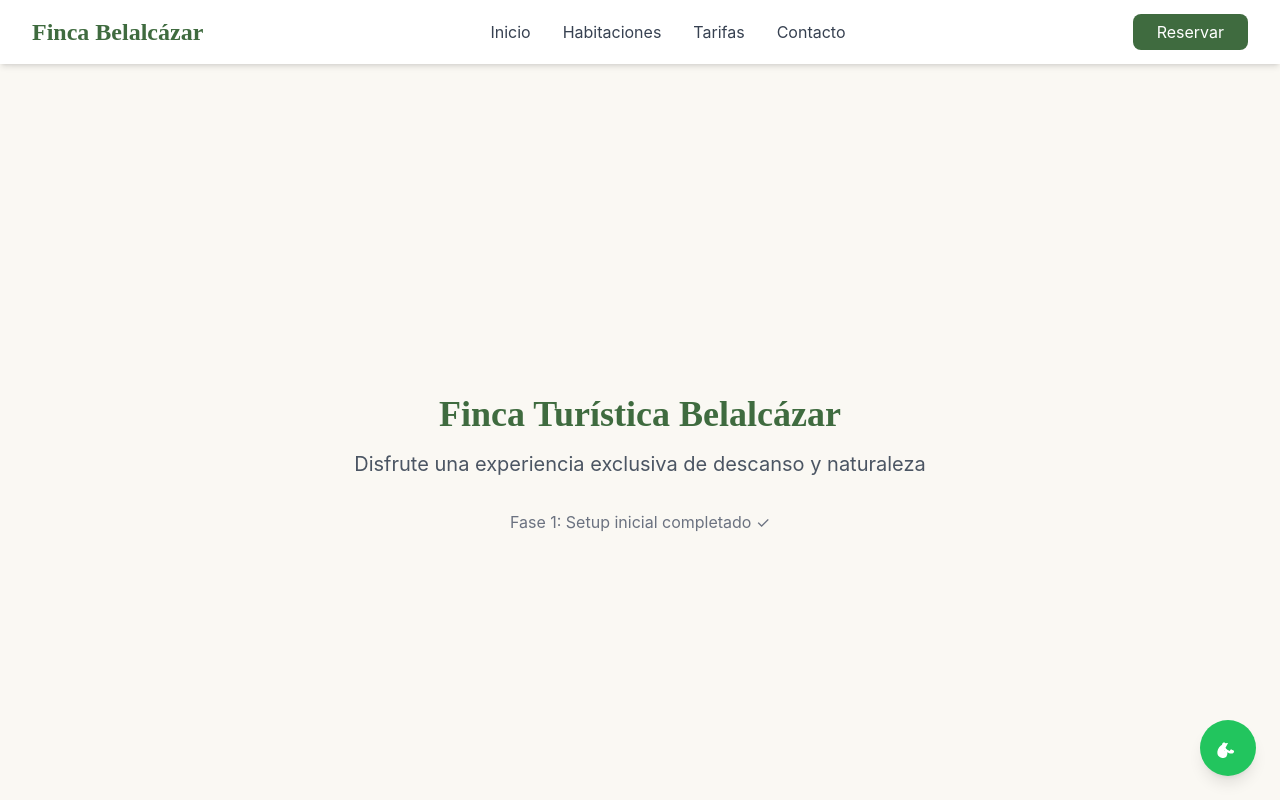
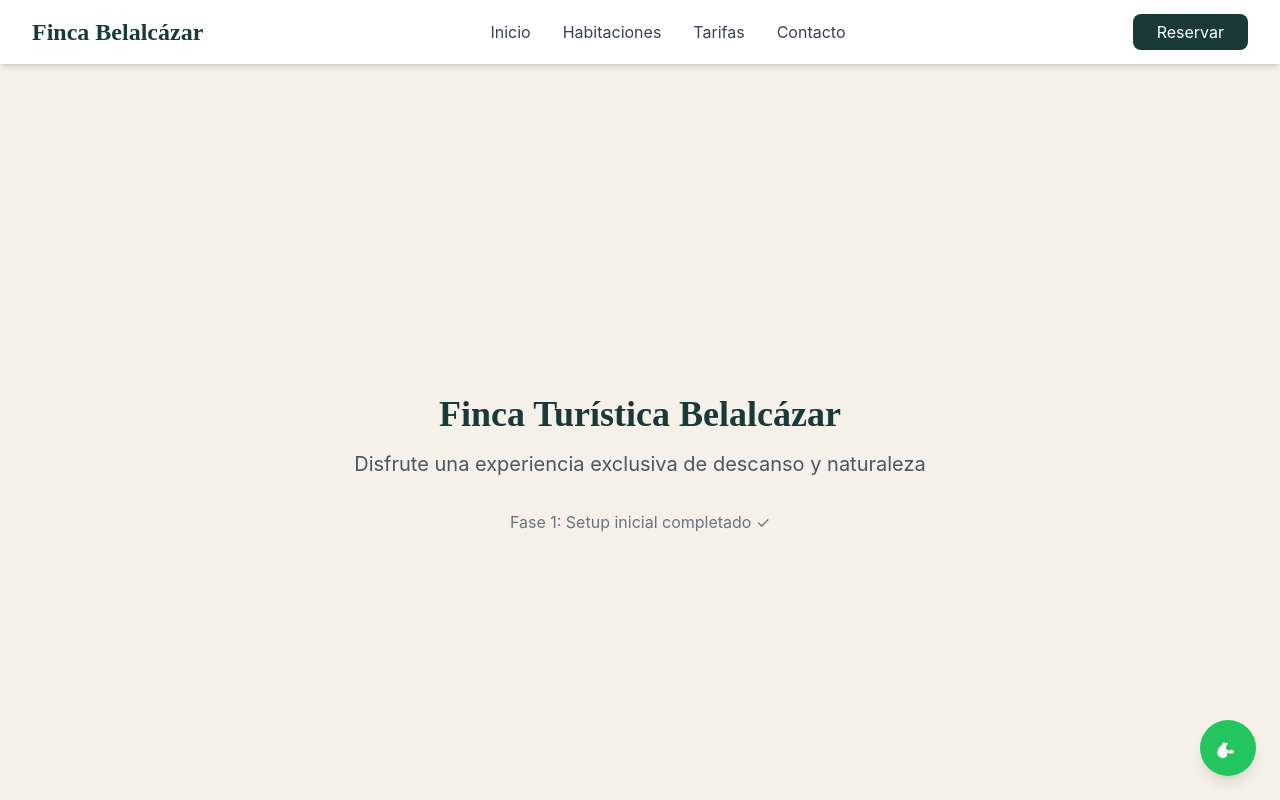
Before and after one commit to AlbeDiv/finca-reservas, a Next.js app: page / in a window 1280 px wide. Shown: the top 800 px of the page. Built offline with nearby package versions, Linux system fonts and the light colour scheme.

Commit message:
chore: actualizar paleta de colores en Tailwind

```diff
--- a/tailwind.config.ts
+++ b/tailwind.config.ts
@@ -1,4 +1,4 @@
-import type { Config } from 'tailwindcss'
+import type { Config } from 'tailwindcss';
 
 const config: Config = {
   content: [
@@ -9,14 +9,13 @@ const config: Config = {
   theme: {
     extend: {
       colors: {
-        // Paleta sugerida: verdes naturales y dorados tierra
-        'forest-dark': '#3F6B3F',
-        'forest': '#5A8A5A',
-        'forest-light': '#7BA37B',
-        'earth-gold': '#9C7A3C',
-        'earth-light': '#B8956A',
-        'cream': '#FAF8F3',
-        'cream-dark': '#F5F2E8',
+        'forest-dark': '#1a3a3a',
+        'forest': '#2d5a5a',
+        'forest-light': '#4a7575',
+        'earth': '#8b6f47',
+        'earth-light': '#a0845c',
+        'cream': '#f5f1e8',
+        'cream-dark': '#e8e1d4',
       },
       fontFamily: {
         display: ['Playfair Display', 'serif'],
@@ -25,5 +24,6 @@ const config: Config = {
     },
   },
   plugins: [],
-}
-export default config
+};
+
+export default config;
```
